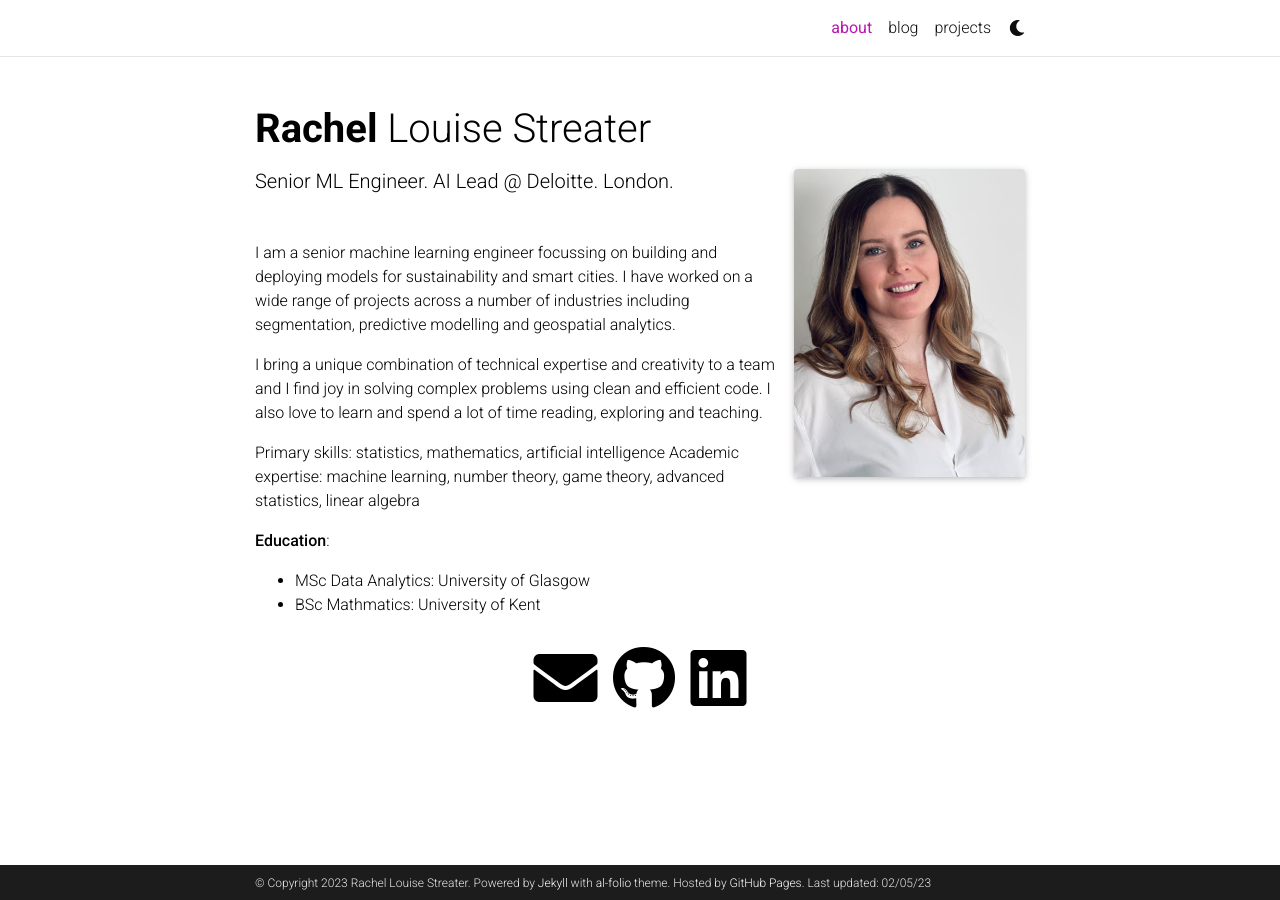
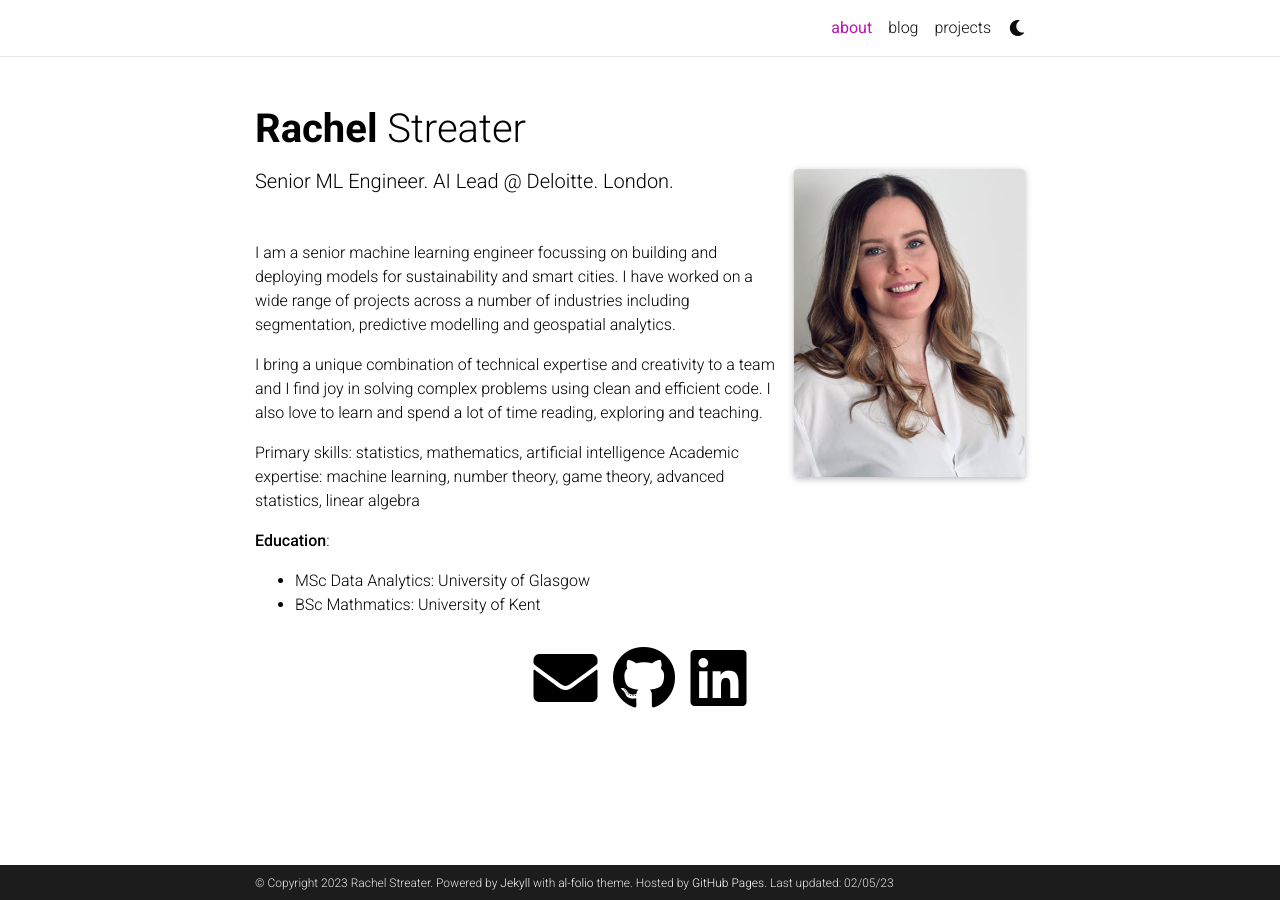
Before and after one commit to rachelstreater/rachelstreater.github.io, a Jekyll site: the page built from _pages/about.md, in a window 1280 px wide. Built offline with Jekyll 4.4.1, drawn with Linux system fonts in a browser that asks for light colours; comment, search, counter and statistics services are not loaded; a style sheet for code colours, icons or effects is not loaded.

Commit message:
removed name

```diff
--- a/_config.yml
+++ b/_config.yml
@@ -5,7 +5,7 @@
 title: blank # the website title (if blank, full name will be used instead)
 first_name: Rachel
 middle_name:
-last_name: Louise Streater
+last_name: Streater
 email: rachel_streater@live.co.uk
 description: > # the ">" symbol means to ignore newlines until "footer_text:"
   A simple, whitespace theme for academics. Based on [*folio](https://github.com/bogoli/-folio) design.
```
